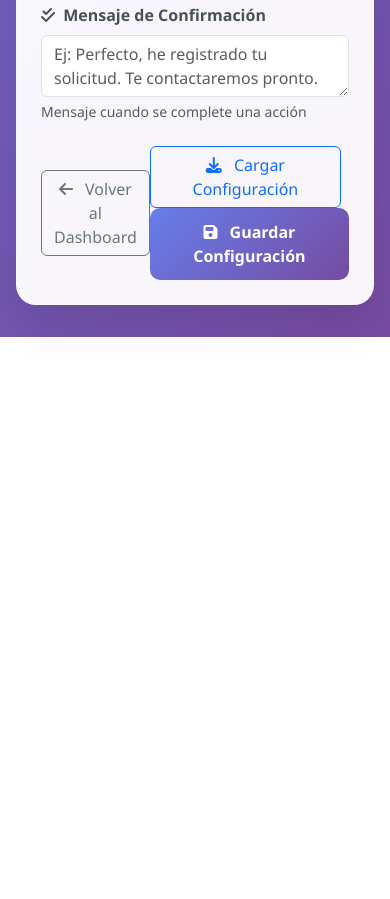
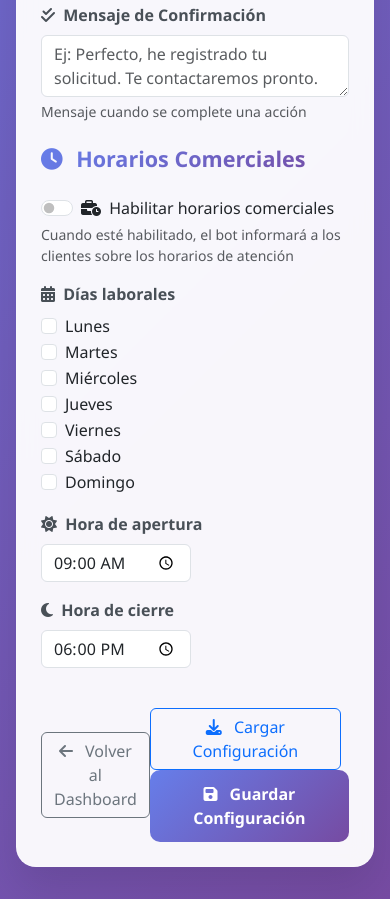
Before and after one commit to AIIA-trace/saas-ai-automation, a website: page frontend/bot-config.html in a window 390 px wide. Shown: the part 1210-2109 px from the top of the page. Before the commit the page ends 1547 px from the top, so only its background shows below. Drawn offline with nearby package versions, Linux system fonts and the light colour scheme; sample sign-in values are in the browser's storage.

Commit message:
feat: Add business hours configuration section to bot-config.html
- Added complete business hours section with all required HTML elements
- Includes enable/disable toggle (business_hours_enabled)
- Added working days checkboxes (working_days) for all 7 days
- Added opening and closing time inputs (opening_time, closing_time)
- Proper styling and responsive layout with Bootstrap
- All elements match the IDs expected by dashboard-simple-clean.js
- Resolves the missing HTML elements that prevented businessHoursConfig from being collected and sent to backend

```diff
--- a/frontend/bot-config.html
+++ b/frontend/bot-config.html
@@ -223,8 +223,84 @@
                         </div>
                     </div>
 
+                    <!-- Sección: Horarios Comerciales -->
+                    <div class="mb-4">
+                        <h4 class="section-header">
+                            <i class="fas fa-clock me-2"></i>
+                            Horarios Comerciales
+                        </h4>
 
+                        <div class="mb-3">
+                            <div class="form-check form-switch">
+                                <input class="form-check-input" type="checkbox" id="business_hours_enabled" name="business_hours_enabled">
+                                <label class="form-check-label" for="business_hours_enabled">
+                                    <i class="fas fa-business-time me-1"></i>
+                                    Habilitar horarios comerciales
+                                </label>
+                            </div>
+                            <div class="form-text">Cuando esté habilitado, el bot informará a los clientes sobre los horarios de atención</div>
+                        </div>
 
+                        <div id="business-hours-config" class="mt-3">
+                            <div class="mb-3">
+                                <label class="form-label">
+                                    <i class="fas fa-calendar-days me-1"></i>
+                                    Días laborales
+                                </label>
+                                <div class="row">
+                                    <div class="col-md-6">
+                                        <div class="form-check">
+                                            <input class="form-check-input" type="checkbox" name="working_days" value="lunes" id="monday">
+                                            <label class="form-check-label" for="monday">Lunes</label>
+                                        </div>
+                                        <div class="form-check">
+                                            <input class="form-check-input" type="checkbox" name="working_days" value="martes" id="tuesday">
+                                            <label class="form-check-label" for="tuesday">Martes</label>
+                                        </div>
+                                        <div class="form-check">
+                                            <input class="form-check-input" type="checkbox" name="working_days" value="miércoles" id="wednesday">
+                                            <label class="form-check-label" for="wednesday">Miércoles</label>
+                                        </div>
+                                        <div class="form-check">
+                                            <input class="form-check-input" type="checkbox" name="working_days" value="jueves" id="thursday">
+                                            <label class="form-check-label" for="thursday">Jueves</label>
+                                        </div>
+                                    </div>
+                                    <div class="col-md-6">
+                                        <div class="form-check">
+                                            <input class="form-check-input" type="checkbox" name="working_days" value="viernes" id="friday">
+                                            <label class="form-check-label" for="friday">Viernes</label>
+                                        </div>
+                                        <div class="form-check">
+                                            <input class="form-check-input" type="checkbox" name="working_days" value="sábado" id="saturday">
+                                            <label class="form-check-label" for="saturday">Sábado</label>
+                                        </div>
+                                        <div class="form-check">
+                                            <input class="form-check-input" type="checkbox" name="working_days" value="domingo" id="sunday">
+                                            <label class="form-check-label" for="sunday">Domingo</label>
+                                        </div>
+                                    </div>
+                                </div>
+                            </div>
+
+                            <div class="row">
+                                <div class="col-md-6 mb-3">
+                                    <label for="opening_time" class="form-label">
+                                        <i class="fas fa-sun me-1"></i>
+                                        Hora de apertura
+                                    </label>
+                                    <input type="time" class="form-control time-input" id="opening_time" name="opening_time" value="09:00">
+                                </div>
+                                <div class="col-md-6 mb-3">
+                                    <label for="closing_time" class="form-label">
+                                        <i class="fas fa-moon me-1"></i>
+                                        Hora de cierre
+                                    </label>
+                                    <input type="time" class="form-control time-input" id="closing_time" name="closing_time" value="18:00">
+                                </div>
+                            </div>
+                        </div>
+                    </div>
 
                     <!-- Botones de Acción -->
                     <div class="d-flex justify-content-between align-items-center mt-4">
```
